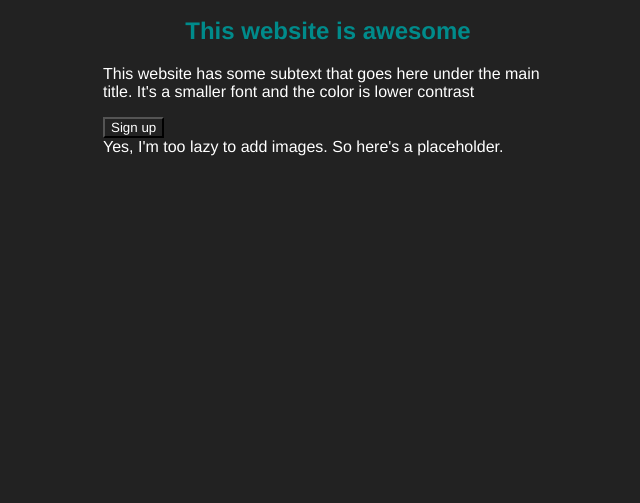
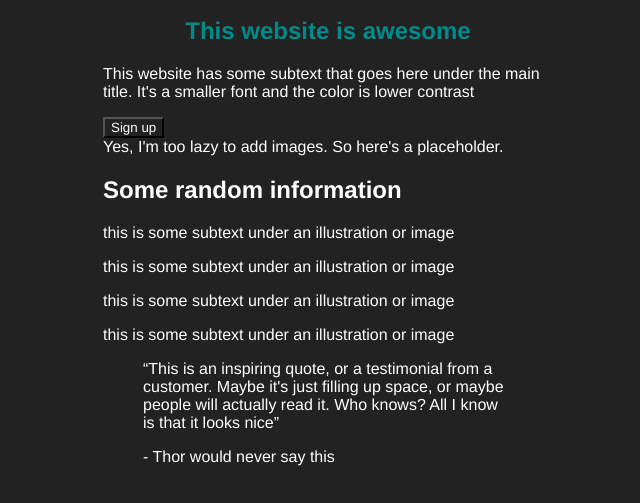
Before and after one commit to M3R14M/TOP-projects, a plain HTML site: page foundations/css/index.html in a window 1280 px wide. Shown: the part 99-602 px from the top of the page, without its empty margins (312-952 px from the left). Drawn offline with Linux system fonts and the light colour scheme; files that its build step writes are made by us from their sources.

Commit message:
Built quote

```diff
--- a/foundations/css/index.html
+++ b/foundations/css/index.html
@@ -28,8 +28,32 @@
             <div>Yes, I'm too lazy to add images. So here's a placeholder.</div>
         </section>
         <section class="info">
+            <h2>Some random information</h2>
+            <div id="info">
+                <div class="card">
+                    <div class="box"></div>
+                    <p>this is some subtext under an illustration or image</p>
+                </div>
+                <div class="card">
+                    <div class="box"></div>
+                    <p>this is some subtext under an illustration or image</p>
+                </div>
+                <div class="card">
+                    <div class="box"></div>
+                    <p>this is some subtext under an illustration or image</p>
+                </div>
+                <div class="card">
+                    <div class="box"></div>
+                    <p>this is some subtext under an illustration or image</p>
+                </div>
+            </div>
         </section>
         <section class="quote">
+            <blockquote><q>This is an inspiring quote, or a testimonial from a customer.
+                    Maybe it's just filling up space, or maybe people will actually read it. Who knows?
+                    All I know is that it looks nice</q>
+                <p>- Thor would never say this</p>
+            </blockquote>
         </section>
         <section class="sign-up">
         </section>
```
